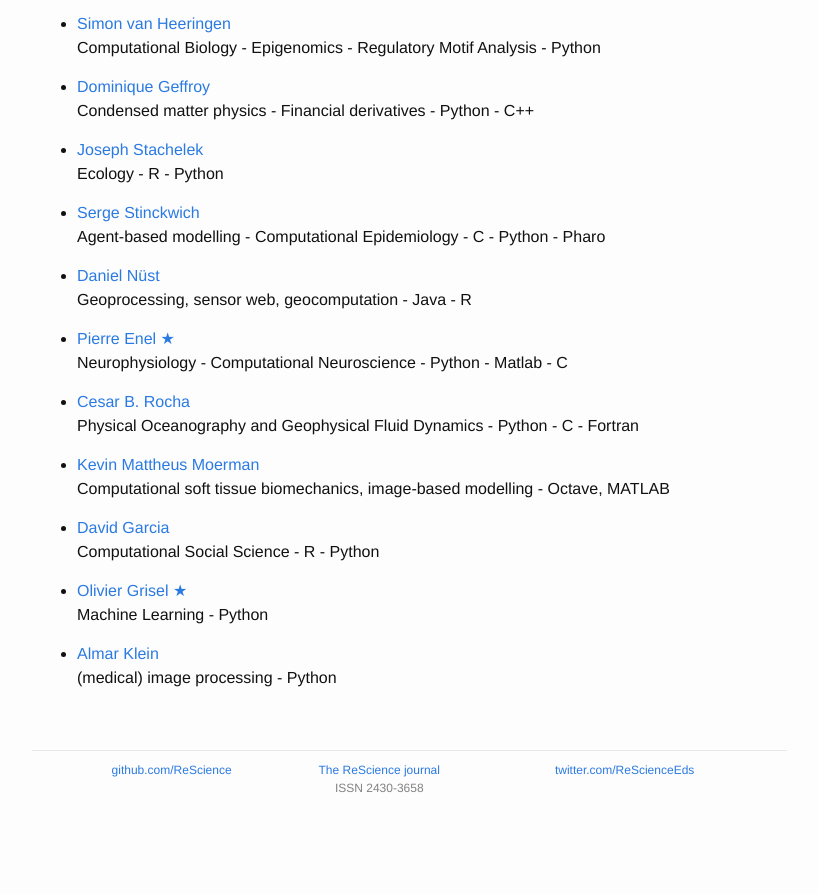
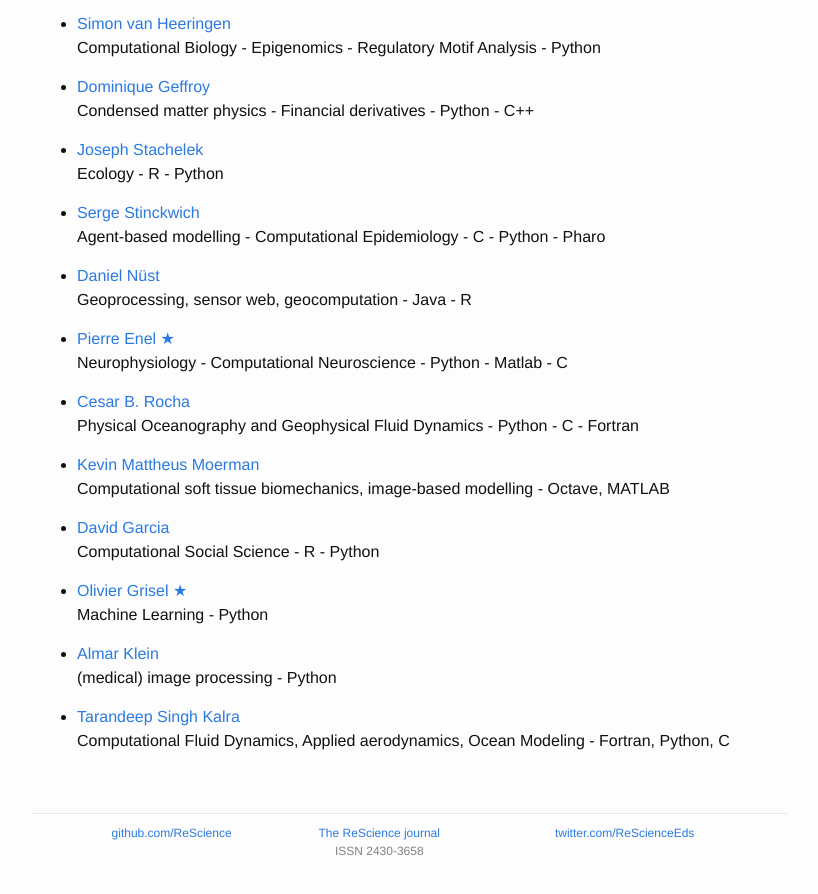
Before and after one commit to ReScience/rescience.github.io, a Jekyll site: the page built from 04-board.md, in a window 1280 px wide and 900 px high, scrolled down 2778 px. Shown: the top 894 px of the window, without its empty margins (223-1041 px from the left). Built offline with Jekyll 4.4.1, drawn with Linux system fonts in a browser that asks for light colours; before the commit the page ends 3615 px from its top, so only the background shows below that.

Commit message:
Added reviewer

```diff
--- a/04-board.md
+++ b/04-board.md
@@ -176,3 +176,6 @@ accepts submissions in other open source languages.
 
 * [Almar Klein](http://github.com/almarklein)
   (medical) image processing - Python
+
+* [Tarandeep Singh Kalra](https://github.com/tarankalra)
+  Computational Fluid Dynamics, Applied aerodynamics, Ocean Modeling - Fortran, Python, C
```
